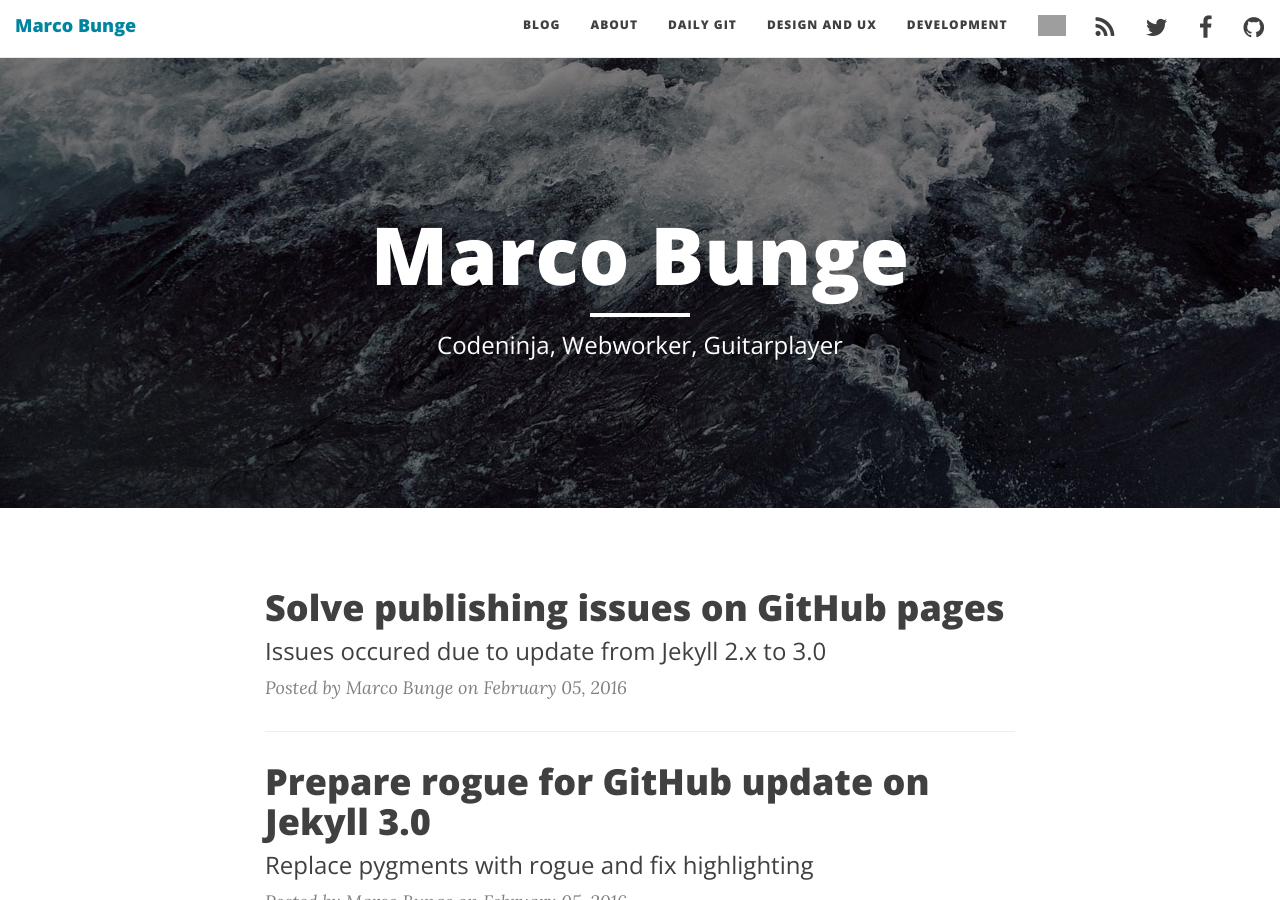
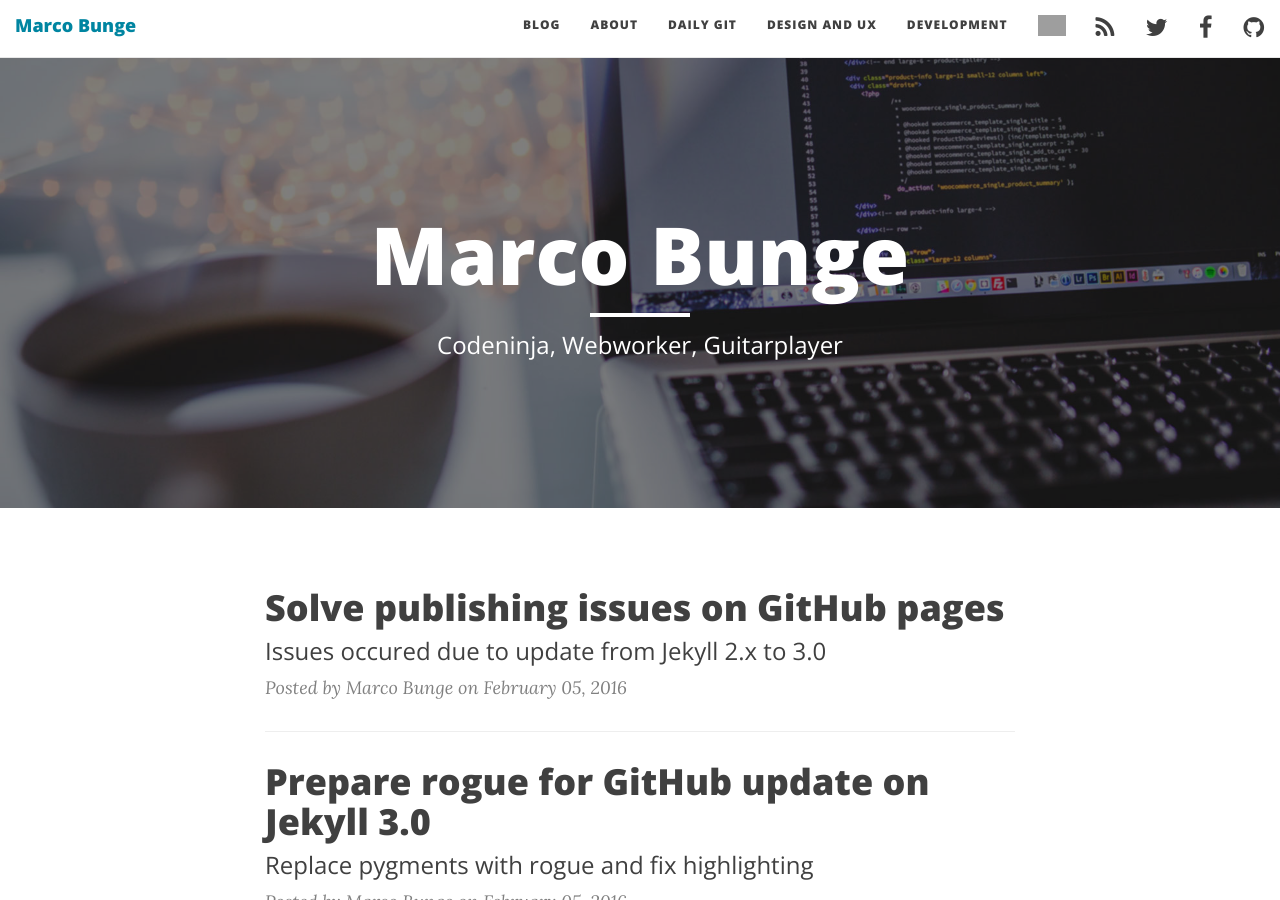
Before and after one commit to mbunge/mbunge.github.io, a Jekyll site: the page built from index.html, in a window 1280 px wide and 900 px high. Built offline with Jekyll 4.4.1, drawn with Linux system fonts in a browser that asks for light colours; nearby versions of some CDN libraries; the list of posts is cut into pages by our own code; grey boxes are pictures that could not be loaded.

Commit message:
Update _config.yml

```diff
--- a/_config.yml
+++ b/_config.yml
@@ -1,6 +1,6 @@
 # Site settings
 title: "Marco Bunge"
-header-img: img/default.jpg
+header-img: img/frontend.jpg
 email: mjls@web.de
 description: "Blogging about open-source, PHP and webtechnologies"
 author: "Marco Bunge"
```
